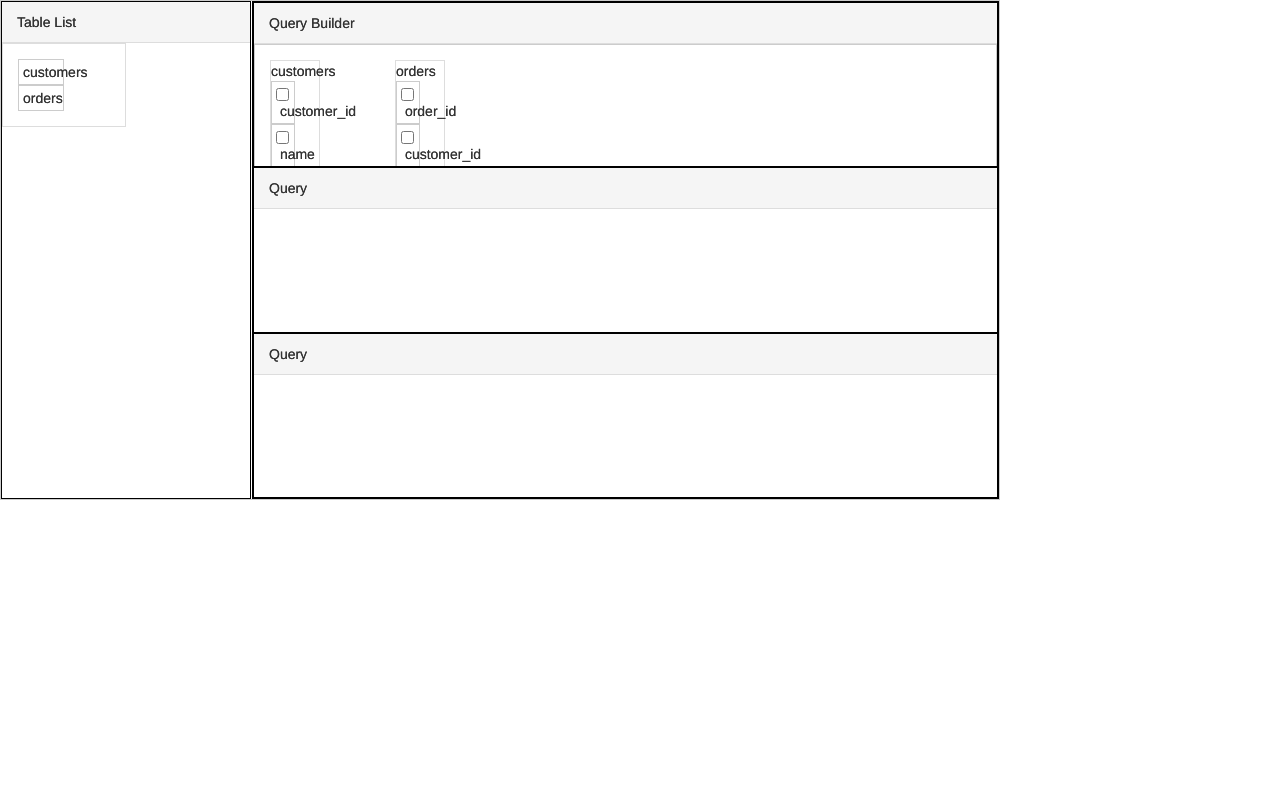
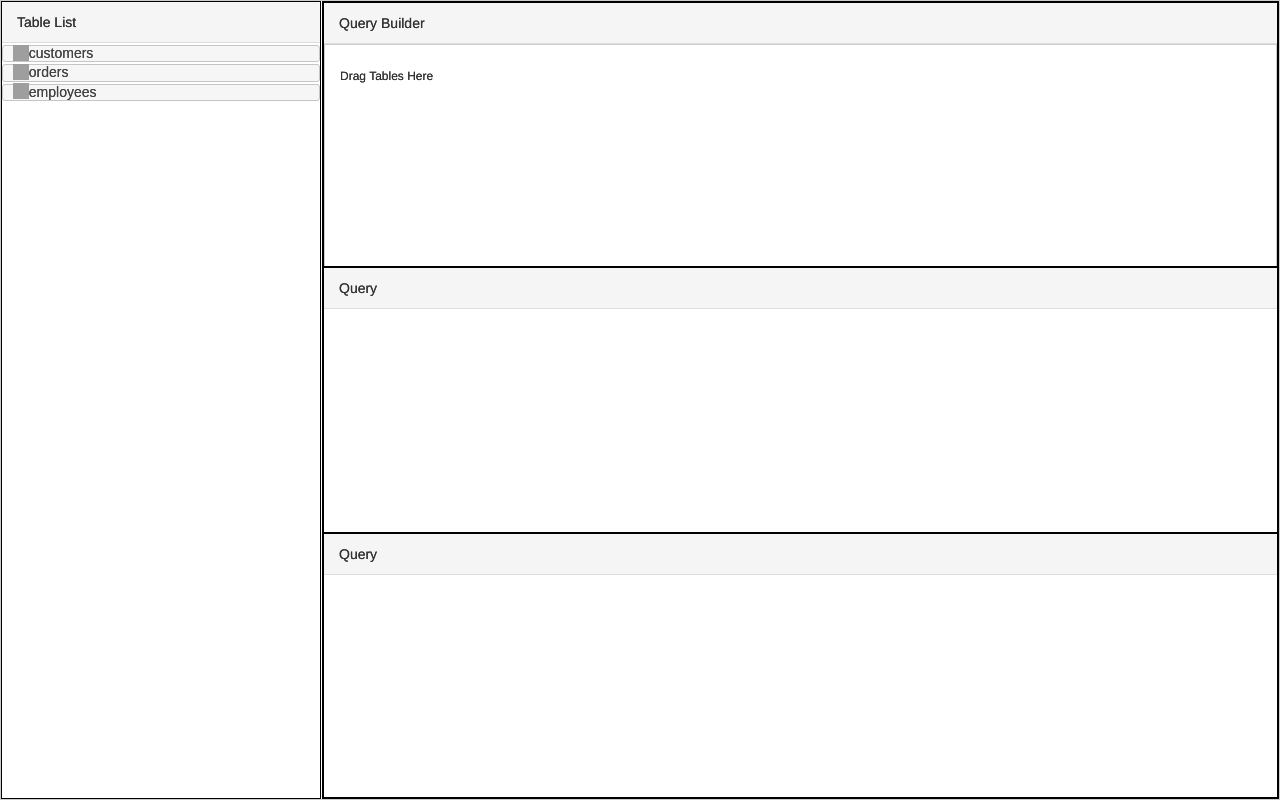
Before and after one commit to shonsaoji/cqb, a plain HTML site: page index.html in a window 1280 px wide. Drawn offline with nearby package versions, Linux system fonts and the light colour scheme; grey boxes are pictures that could not be loaded.

Commit message:
Sneha: Added accordian and draggable droppable functionality

```diff
--- a/cqb.css
+++ b/cqb.css
@@ -24,12 +24,12 @@ div.innerPanel{
 	overflow: auto;
 }
 div.table{
-	width: 50%;
-	border: #DDDDDD 1px solid;
+
+
 }
 
 div.table-container {
-	width: 50px;
+	width: 100px;
 	border: #DDDDDD 1px solid;
 	display: inline-block;
 
@@ -39,7 +39,7 @@ div.table-cell {
 	border: #CCCCCC 1px solid;
 	padding: 2px;
 	padding-left: 4px;
-	width: 50%;
+	width: 100%;
 }
 
 div.er-diagram {
@@ -49,6 +49,15 @@ div.er-diagram {
 	border: #CCCCCC 1px solid;
 
 }
+.ui-widget-content{
+	border: 0px !important;
+}
+
+.ui-accordion-header{
+	padding-top: 0px !important;
+	padding-right: 0px !important;
+	padding-bottom: 0px !important;
+}
 
 .droppable-hover {
 	background-color: yellow;
--- a/cqb.js
+++ b/cqb.js
@@ -35,7 +35,15 @@ jsPlumb.ready(function() {
 
 		});
 
-	//$("#right_panel").resizable();
+	$("#accordian").accordion({
+			collapsible: true,
+			icons: { "header": "ui-icon-plus", "activeHeader": "ui-icon-minus" },
+			heightStyle: "content",
+			active:false
+		});
+
+
+
 });
 
 function CQB(opts) {
@@ -49,23 +57,29 @@ function CQB(opts) {
 	{
 		name: "orders",
 		fields: ["order_id", "customer_id", "total"],
+	},
+	{
+		name:"employees",
+		fields: ["emplyee_id","name","adress"],
 	}
 	];
 	this.tableList = [];
 
 	this.init = function() {
 		//this.element.html("<div id='table_list' ></div><div id='er-diagram' class='er-diagram'><h1>Drag Tables Here</h1></div>");
-		this.element.html("<div id='table_panel' class='panel-default'><div class='panel-heading'>Table List</div><div id='table_list' class='panel-body '></div></div><div id='right_panel'class='panel-default'><div id = 'er_panel' class='innerPanel panel-default'><div class='panel-heading'>Query Builder</div><div id='er-diagram' class='er-diagram panel-body'><h1>Drag Tables Here</h1></div></div><div id = 'output_panel'class='innerPanel panel-default'><div class='panel-heading'>Query</div></div><div id = 'query_panel'class='innerPanel panel-default'><div class='panel-heading'>Query</div></div></div>");
+		this.element.html("<div id='table_panel' class='panel-default'><div class='panel-heading'>Table List</div><div id='accordian' class=''></div></div><div id='right_panel'class='panel-default'><div id = 'er_panel' class='innerPanel panel-default'><div class='panel-heading'>Query Builder</div><div id='er-diagram' class='er-diagram panel-body'><h6>Drag Tables Here</h6></div></div><div id = 'output_panel'class='innerPanel panel-default'><div class='panel-heading'>Query</div></div><div id = 'query_panel'class='innerPanel panel-default'><div class='panel-heading'>Query</div></div></div>");
 
 		this.tableList = new TableList({
-			element: "table_list",
+			element: "accordian",
 			tables: this.tables_list,
 			container_class: "table"
 		});
-		this.erDiagram = new ERDiagram();
+		// this.erDiagram = new ERDiagram({
+		// 	tables: this.tables_list
+		// });
 		this.tableList.draw();
 
-		this.erDiagram.draw();
+		//this.erDiagram.draw();
 		this.attachEvents();
 
 	};
@@ -80,18 +94,42 @@ function CQB(opts) {
 	};
 
 	this.attachEvents = function() {
+		var erdiagram = new ERDiagram({
+			tables: this.tables_list
+		});
+
 		for(var i = 0; i < this.tables_list.length; i++) {
 			var table_name_elem = $("#" + this.tables_list[i].name);
-			table_name_elem.draggable({ revert: true });
+
+			table_name_elem.draggable({ helper:"clone" ,
+					drag: function(){
+						//alert(this.id);
+						erdiagram.setTable(this.id);
+					}
+				});
 		}
 
 		var er_elem = $("#er-diagram");
-		er_elem.find(".draggable").draggable();
+
 		$("#er-diagram").droppable({
 			drop: function( event, ui ) {
+		    	var tablename = erdiagram.getTable();
+		    	//alert("inside droppable "+ tablename);
 
+		    	 if(er_elem.has("#"+tablename).length<= 0)
+		    	 {
+		    		erdiagram.draw(tablename);
+		    		//erdiagram.setTable(" ");
+		    		//$("#"+tablename).draggable();
+		    		console.log("after "+tablename +" "+ er_elem.has(".draggable").length);
+		    	}else{
+		    		//alert("Table "+tablename+" alredy present in Query Builder");
+		    	}
 		    }
 		});
+
+		//console.log(er_elem.has(".table-container").length);
+
 		er_elem.find(".table-cell").draggable({
 			helper: "clone"
 		});
@@ -117,7 +155,12 @@ function TableList(opts) {
 	this.draw = function() {
 		var html = "";
 		for(var i = 0; i < this.tables.length; i++) {
-			html += "<div class='" + this.cell_class + "' id='" + this.tables[i].name + "'>" + this.tables[i].name + " </div>";
+			html += "<h3 id='" + this.tables[i].name + "'>"+this.tables[i].name +"</h3><div class='" + this.cell_class + "' ><ul>" ;
+			for(var j=0;j<this.tables[i].fields.length;j++)
+			{
+				html += "<li>"+ this.tables[i].fields[j]+"</li>";
+			}
+			html += "</ul> </div>";
 		}
 
 		$(this.cell_class).removeClass("table-container");
@@ -129,32 +172,50 @@ function TableList(opts) {
 };
 
 
-function ERDiagram() {
-	this.tables = [
+function ERDiagram(opts) {
+
+	this.tables = opts.tables;
+
+	this.get_fields_for_table = function(table_name) {
+		var table = this.tables.find(function(d) {
+			return d.name == table_name;
+		});
+		if(table) {
+			return table[0].fields;
+		}
+	};
+	this.setTable = function(table_name)
 	{
-		name: "customers",
-		fields: ["customer_id", "name", "address"]
-	},
+		this.table = table_name;
+
+	}
+	this.getTable = function()
 	{
-		name: "orders",
-		fields: ["order_id", "customer_id", "total"],
+		return this.table;
 	}
-	];
 
-	this.draw = function() {
-		var elem = $("#er-diagram"),
-		html = "";
-		for(var i = 0; i < this.tables.length; i++) {
-			html += "<div class='table-container draggable' style=\"left: " + i*75 + "\">" + this.tables[i].name;
-			for(var j = 0; j < this.tables[i].fields.length; j++) {
+	this.draw = function(tablename) {
+		var elem = $("#er-diagram");
+
+		var table = this.tables.find(function(d) {
+			return d.name == tablename;
+		});
+		if(table) {
+
+		html = " ";
+			html += "<div class='table-container draggable ' id='"+tablename+"' >" + tablename;
+			for(var j = 0; j < table.fields.length; j++) {
 				html += "<div class='table-cell'>" ;
-				html += "<input type=checkbox value='" + this.tables[i].fields[j] + "' />&nbsp;";
-				html += this.tables[i].fields[j] ;
+				html += "<input type=checkbox value='" + table.fields[j] + "' />&nbsp;";
+				html += table.fields[j] ;
 				html += "</div>";
 			}
 
 			html += "</div>";
-		}
-		elem.html(html);
+
+		elem.append(html);
+		console.log(elem.has(".draggable").length);
+		elem.find(".draggable").draggable();
+	}
 	};
 }
--- a/index.html
+++ b/index.html
@@ -1,14 +1,14 @@
 <html>
     <head>
         <link rel="stylesheet" href="cqb.css">
-        <link rel="stylesheet" href="https://code.jquery.com/ui/1.10.4/themes/smoothness/jquery-ui.css">
+<link rel="stylesheet" href="https://code.jquery.com/ui/1.10.4/themes/smoothness/jquery-ui.css">
         <link rel="stylesheet" href="https://netdna.bootstrapcdn.com/bootstrap/3.1.1/css/bootstrap.min.css">
 
         <style type="text/css">
         	div.cqb_container {
         		border: #CCCCCC 1px solid;
-                height: 500px;
-                width: 1000px;
+                height: 100%;
+                width: 100%;
 
         	}
         </style>
```
